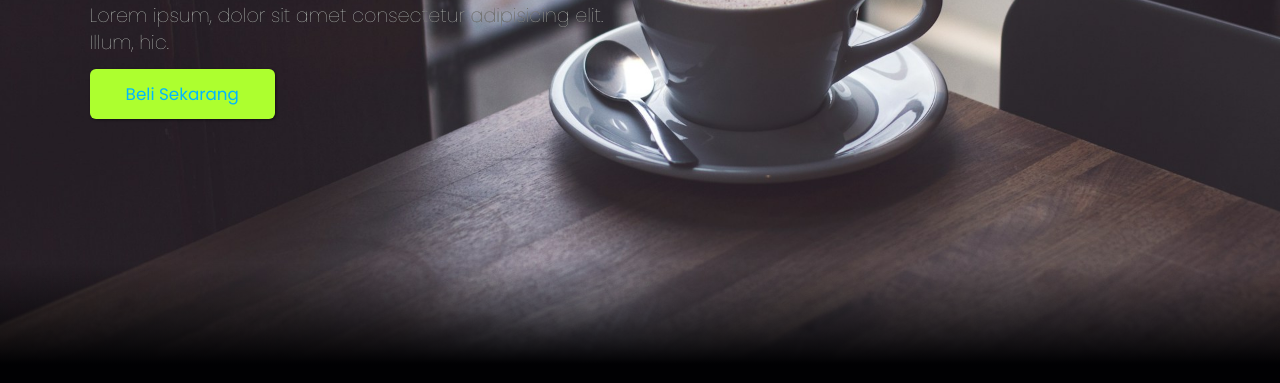
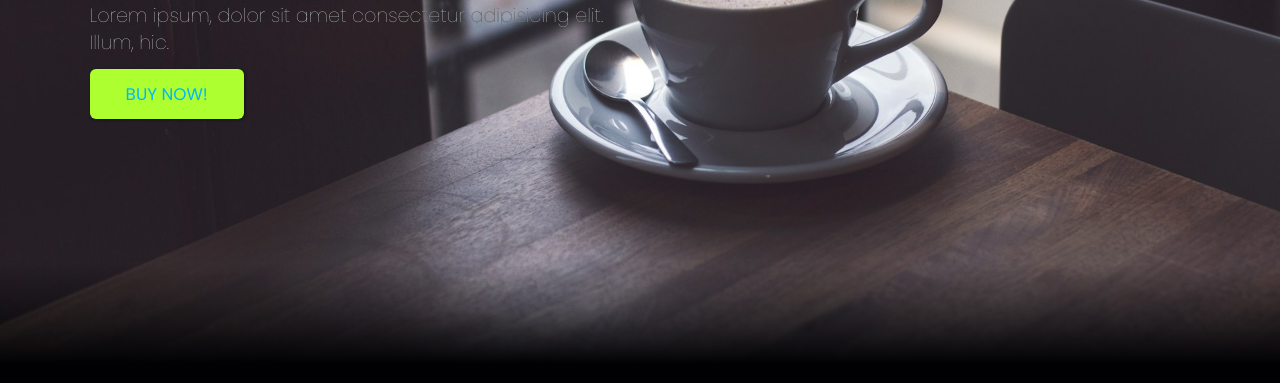
Before and after one commit to HafizMalay/kedai-kopi-memori-pagi, a plain HTML site: page index.html in a window 1280 px wide. Shown: the part 417-800 px from the top of the page. Drawn offline with nearby package versions, Linux system fonts and the light colour scheme.

Commit message:
menukar tulisan cta

```diff
--- a/index.html
+++ b/index.html
@@ -42,7 +42,7 @@
       <main class="content">
         <h1>Jom Nikmati Secawan <span>Kopi</span></h1>
         <p>Lorem ipsum, dolor sit amet consectetur adipisicing elit. Illum, hic.</p>
-        <a href="#" class="cta">Beli Sekarang</a>
+        <a href="#" class="cta">BUY NOW!</a>
       </main>
     </section>
     <!-- end Hero section -->
```
